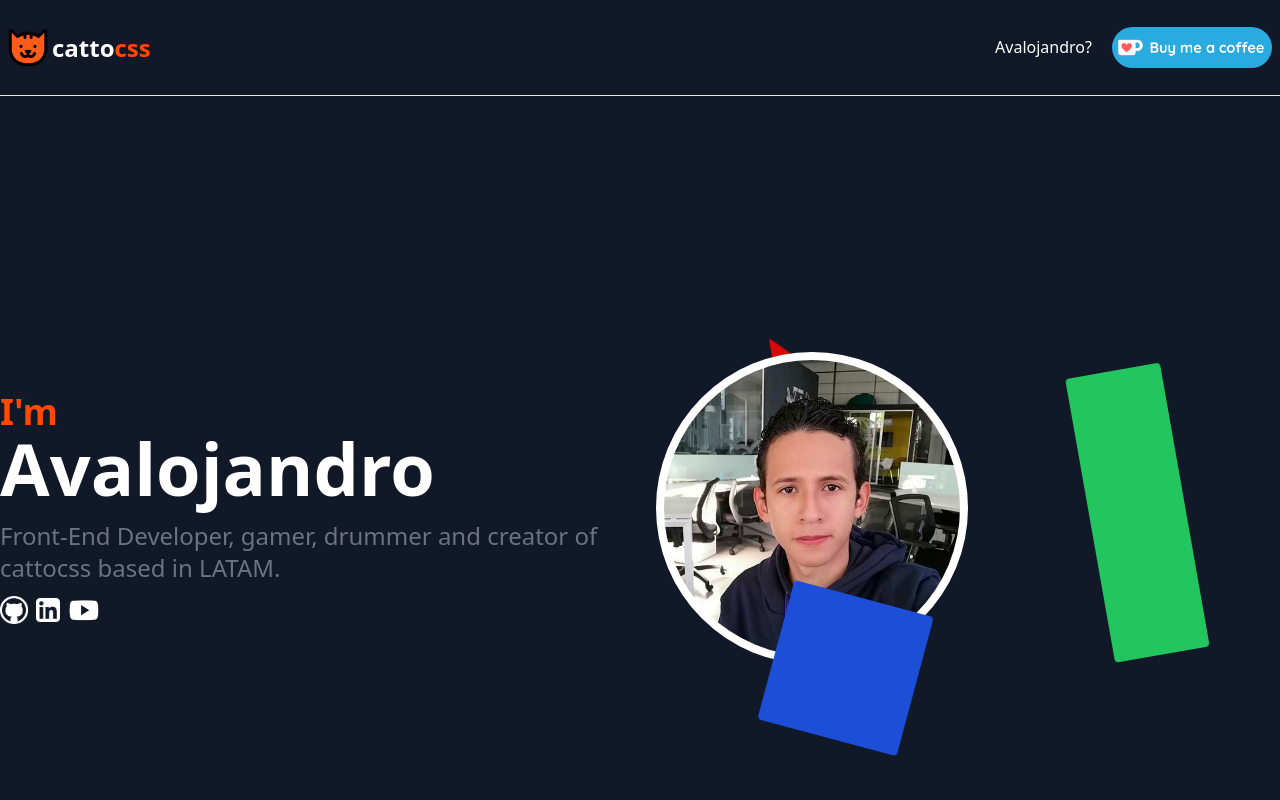
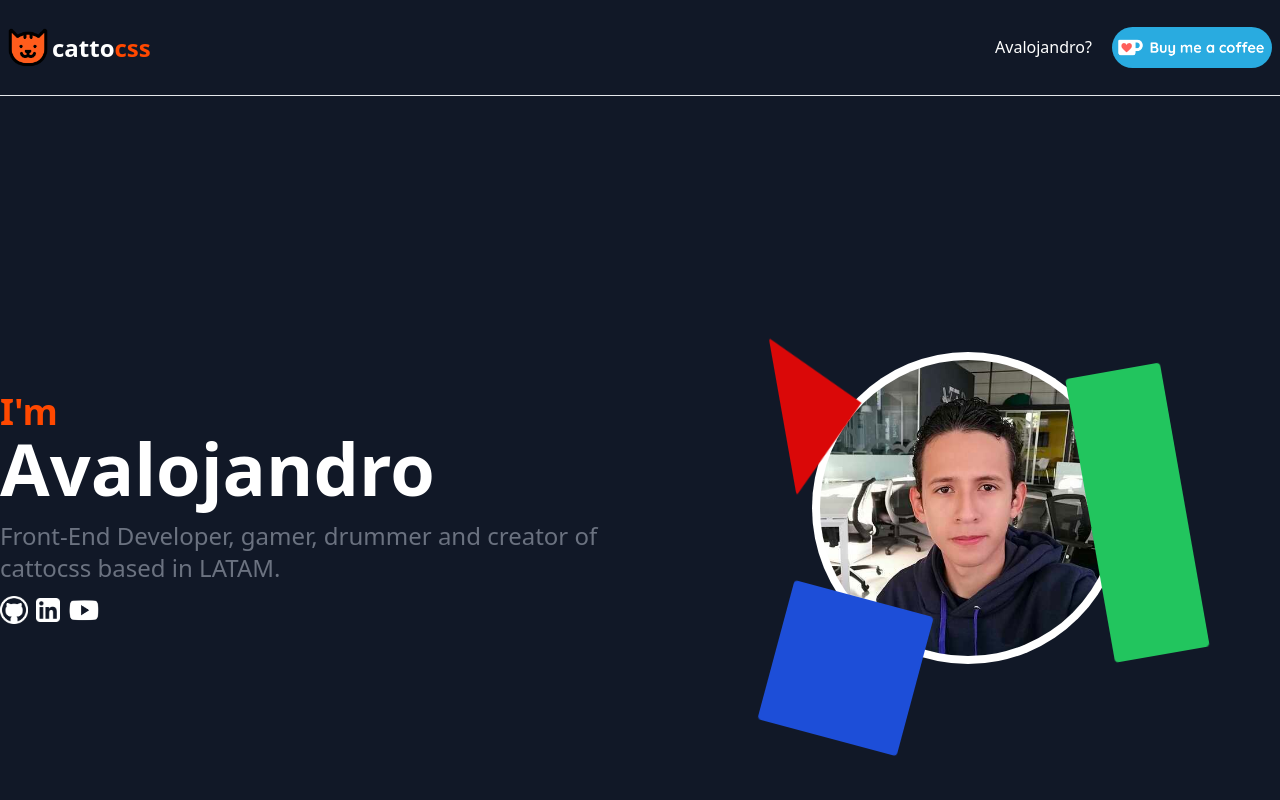
Before and after one commit to Avalojandro/cattocssweb, a Nuxt app: page /avalojandro in a window 1280 px wide. Shown: the top 800 px of the page. Built offline with nearby package versions, Linux system fonts and the light colour scheme.

Commit message:
:memo: center image

```diff
--- a/components/AboutMe.vue
+++ b/components/AboutMe.vue
@@ -26,7 +26,7 @@
         </div>
         <div>
           <div class="relative">
-            <img src="/avalojandro.png" class="z-20 testing relative rounded-full p-2 bg-white w-3/4 md:w-2/4" alt="">
+            <img src="/avalojandro.png" class="z-20 testing block ml-auto mr-auto  rounded-full p-2 bg-white w-3/4 md:w-2/4" alt="">
             <div class="absolute hidden md:block w-20 xl:w-36 h-20 xl:h-36 bg-blue-700 z-30 rounded blue-sqr">
                        &nbsp;
             </div>
```
